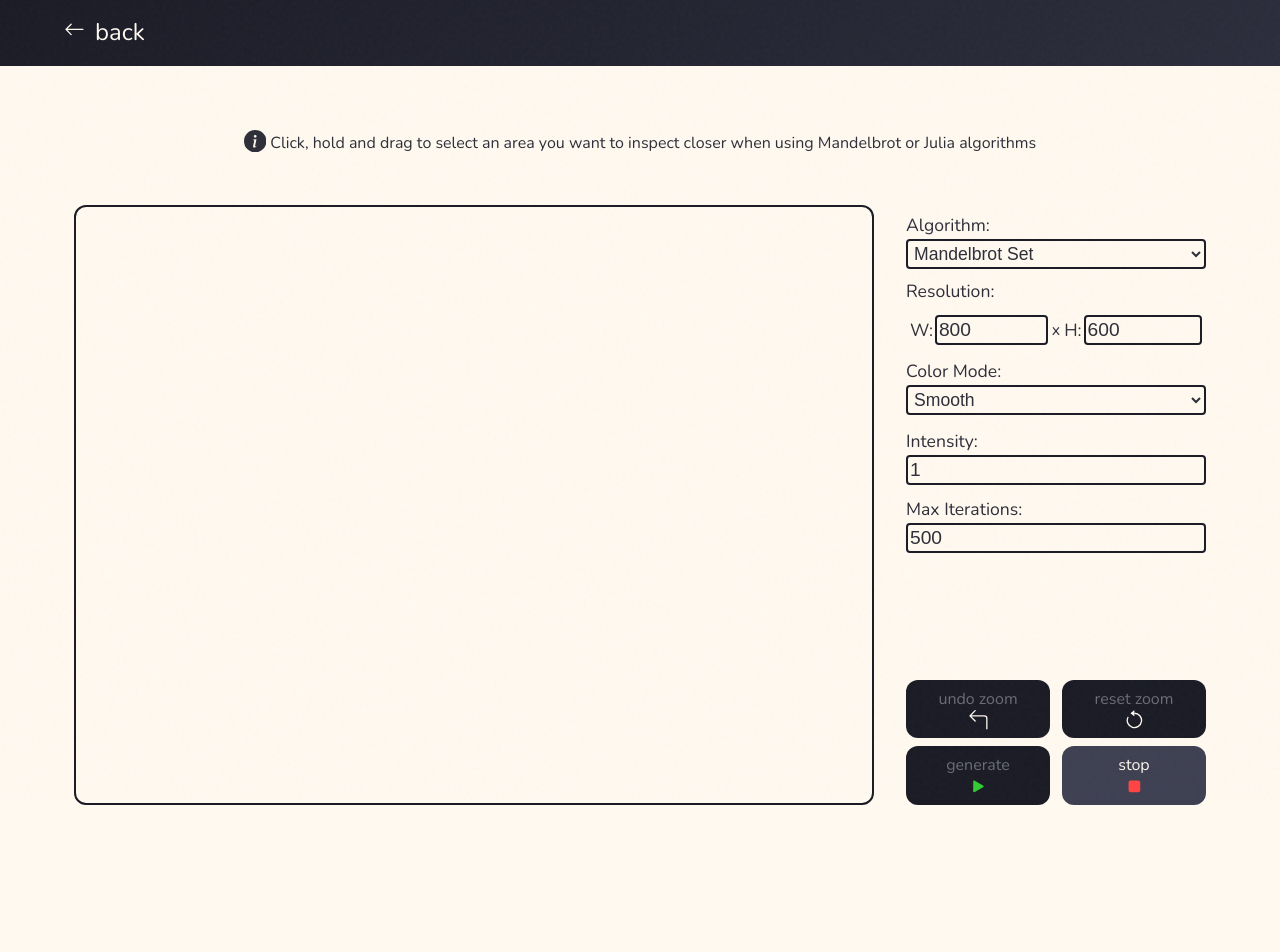
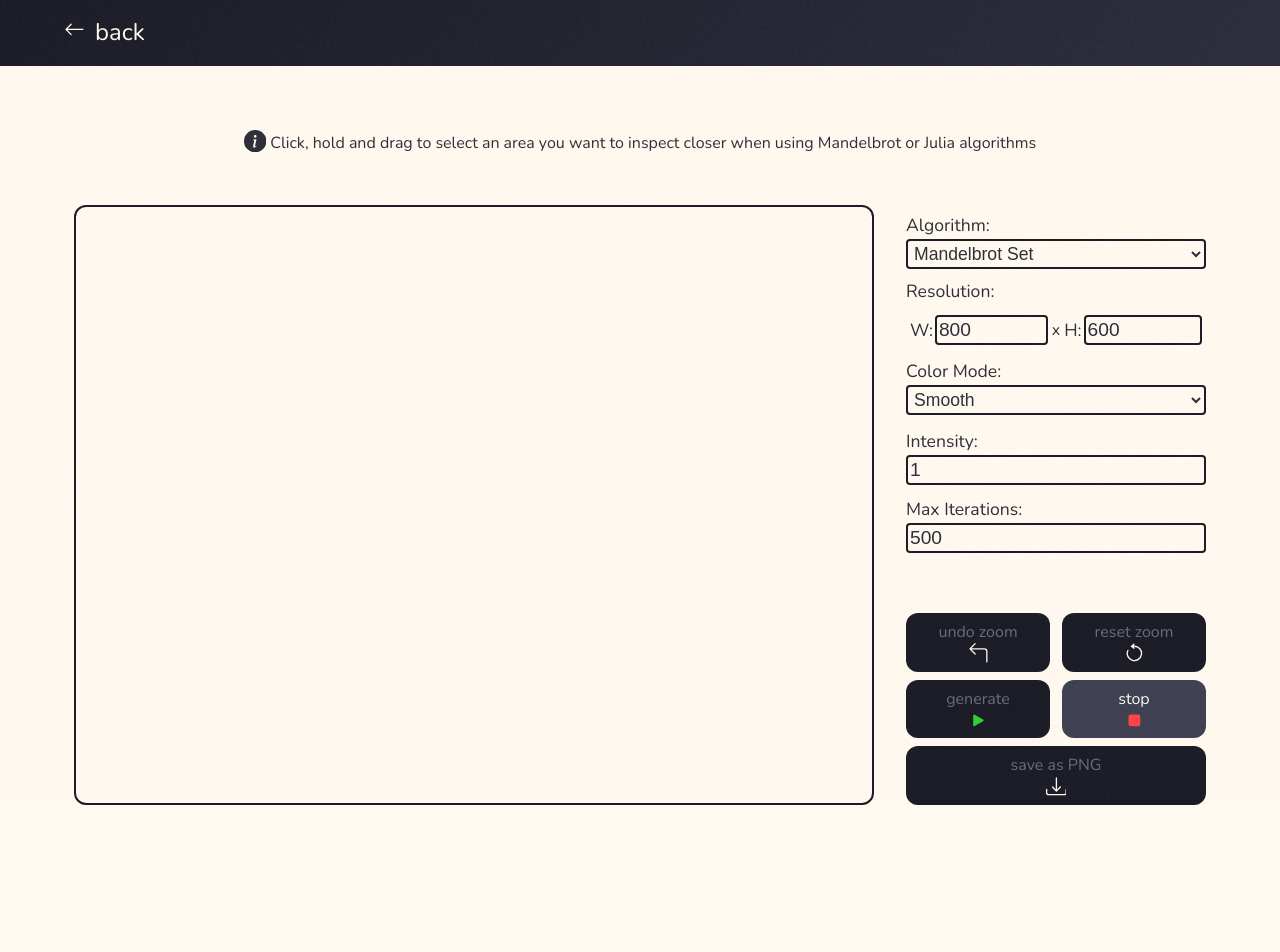
Before and after one commit to Septy2000/Portfolio-Website, a Next.js app: page /procedural-art-generator in a window 1280 px wide. Shown: the top 952 px of the page. Built offline with nearby package versions, Linux system fonts and the light colour scheme.

Commit message:
Added image saving option

```diff
--- a/src/components/Sections/ProceduralArtGeneratorSections/ProceduralArtGeneratorSection/ParametersMenu/ParametersMenu.styled.tsx
+++ b/src/components/Sections/ProceduralArtGeneratorSections/ProceduralArtGeneratorSection/ParametersMenu/ParametersMenu.styled.tsx
@@ -5,6 +5,7 @@ import { BsFillPlayFill } from "react-icons/bs";
 import { BsFillStopFill } from "react-icons/bs";
 import { BsArrow90DegLeft } from "react-icons/bs";
 import { BsArrowCounterclockwise } from "react-icons/bs";
+import { BsDownload } from "react-icons/bs";
 
 export const Container = styled.div`
     display: flex;
@@ -81,3 +82,17 @@ export const ResetZoomIcon = styled(BsArrowCounterclockwise)`
     font-size: 1.3rem;
     color: ${({ theme }) => theme.colors.text.secondary};
 `;
+
+export const FullWidthButton = styled(ButtonClassic)`
+    width: 100%;
+    display: flex;
+    flex-direction: column;
+    justify-content: center;
+    align-items: center;
+    font-size: 1rem;
+`;
+
+export const DownloadIcon = styled(BsDownload)`
+    font-size: 1.3rem;
+    color: ${({ theme }) => theme.colors.text.secondary};
+`;
--- a/src/components/Sections/ProceduralArtGeneratorSections/ProceduralArtGeneratorSection/ParametersMenu/ParametersMenu.tsx
+++ b/src/components/Sections/ProceduralArtGeneratorSections/ProceduralArtGeneratorSection/ParametersMenu/ParametersMenu.tsx
@@ -16,6 +16,7 @@ export default function ParametersMenu({
     undoZoom,
     resetZoom,
     areZoomButtonsDisabled,
+    onSave,
 }: {
     generate: () => void;
     isImageGenerated: boolean;
@@ -23,6 +24,7 @@ export default function ParametersMenu({
     undoZoom: () => void;
     resetZoom: () => void;
     areZoomButtonsDisabled: boolean;
+    onSave: () => void;
 }) {
     const { typedColorModeParameters, typedParameters } = useParameters();
 
@@ -75,6 +77,10 @@ export default function ParametersMenu({
                         <Styled.StopIcon />
                     </Styled.ControlButton>
                 </Styled.HorizontalButtonsContainer>
+                <Styled.FullWidthButton onClick={onSave} disabled={!isImageGenerated}>
+                    save as PNG
+                    <Styled.DownloadIcon />
+                </Styled.FullWidthButton>
             </Styled.ButtonsContainer>
         </Styled.Container>
     );
--- a/src/components/Sections/ProceduralArtGeneratorSections/ProceduralArtGeneratorSection/ProceduralArtGeneratorSection.tsx
+++ b/src/components/Sections/ProceduralArtGeneratorSections/ProceduralArtGeneratorSection/ProceduralArtGeneratorSection.tsx
@@ -6,6 +6,7 @@ import ParametersMenu from "./ParametersMenu/ParametersMenu";
 import GeneratorInformationSection from "@/components/Sections/ProceduralArtGeneratorSections/GeneratorInformationSection/GeneratorInformationSection";
 import { useCanvasZoom, DEFAULT_COMPLEX_PLANE_BOUNDARIES } from "./hooks/useCanvasZoom";
 import { useGeneratorEngine } from "./hooks/useGeneratorEngine";
+import { useParameters } from "./ParametersProvider/ParametersProvider";
 
 export default function ProceduralArtGeneratorSection() {
     const canvasRef = useRef<HTMLCanvasElement | null>(null);
@@ -47,6 +48,22 @@ export default function ProceduralArtGeneratorSection() {
     generateImageRef.current = generateImage;
     resetZoomHistoryRef.current = resetHistory;
 
+    const { typedParameters } = useParameters();
+
+    function handleSave() {
+        const canvas = canvasRef.current;
+        if (!canvas) return;
+        canvas.toBlob((blob) => {
+            if (!blob) return;
+            const url = URL.createObjectURL(blob);
+            const a = document.createElement("a");
+            a.href = url;
+            a.download = `${typedParameters.algorithm}-${Date.now()}.png`;
+            a.click();
+            URL.revokeObjectURL(url);
+        });
+    }
+
     return (
         <Styled.Container>
             <GeneratorInformationSection />
@@ -60,6 +77,7 @@ export default function ProceduralArtGeneratorSection() {
                         undoZoom={undoZoom}
                         resetZoom={resetZoom}
                         areZoomButtonsDisabled={zoomHistoryLength === 0}
+                        onSave={handleSave}
                     />
                 </Styled.MenuContainer>
             </Styled.GeneratorContainer>
```
